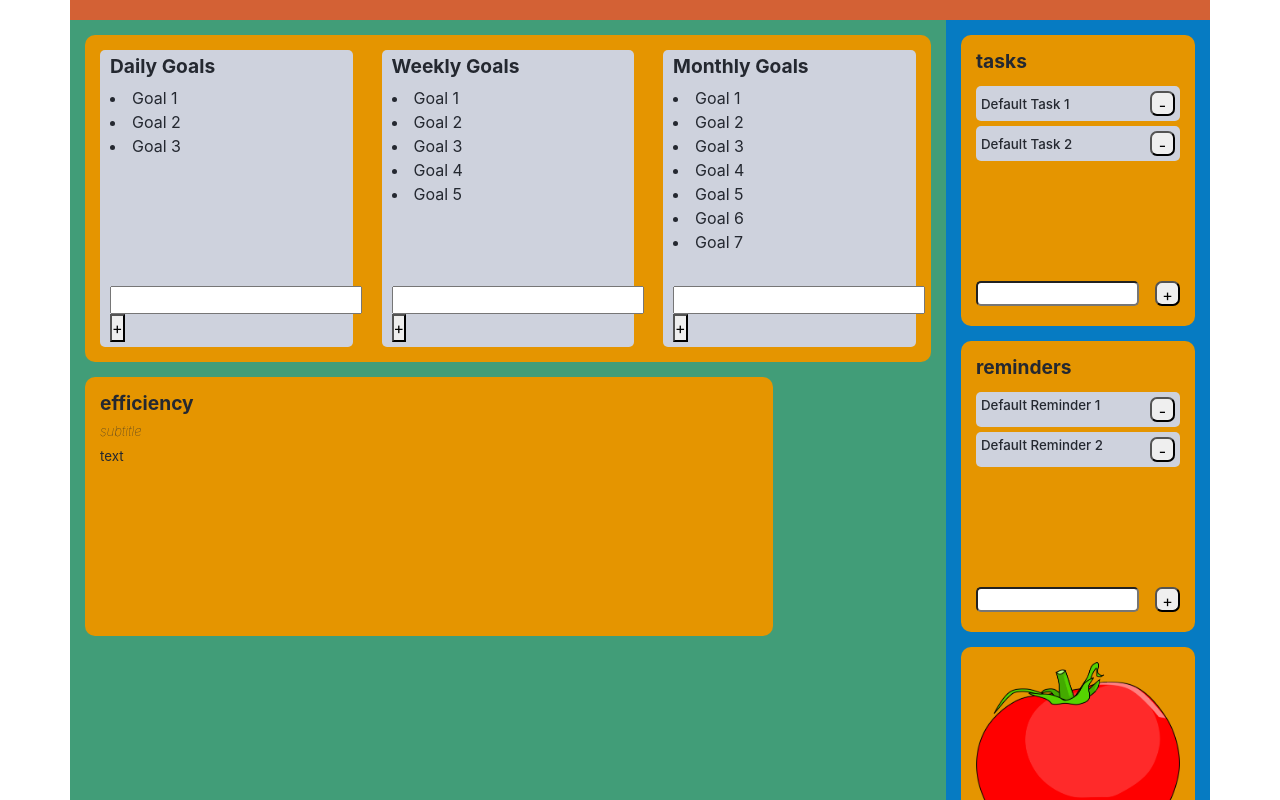
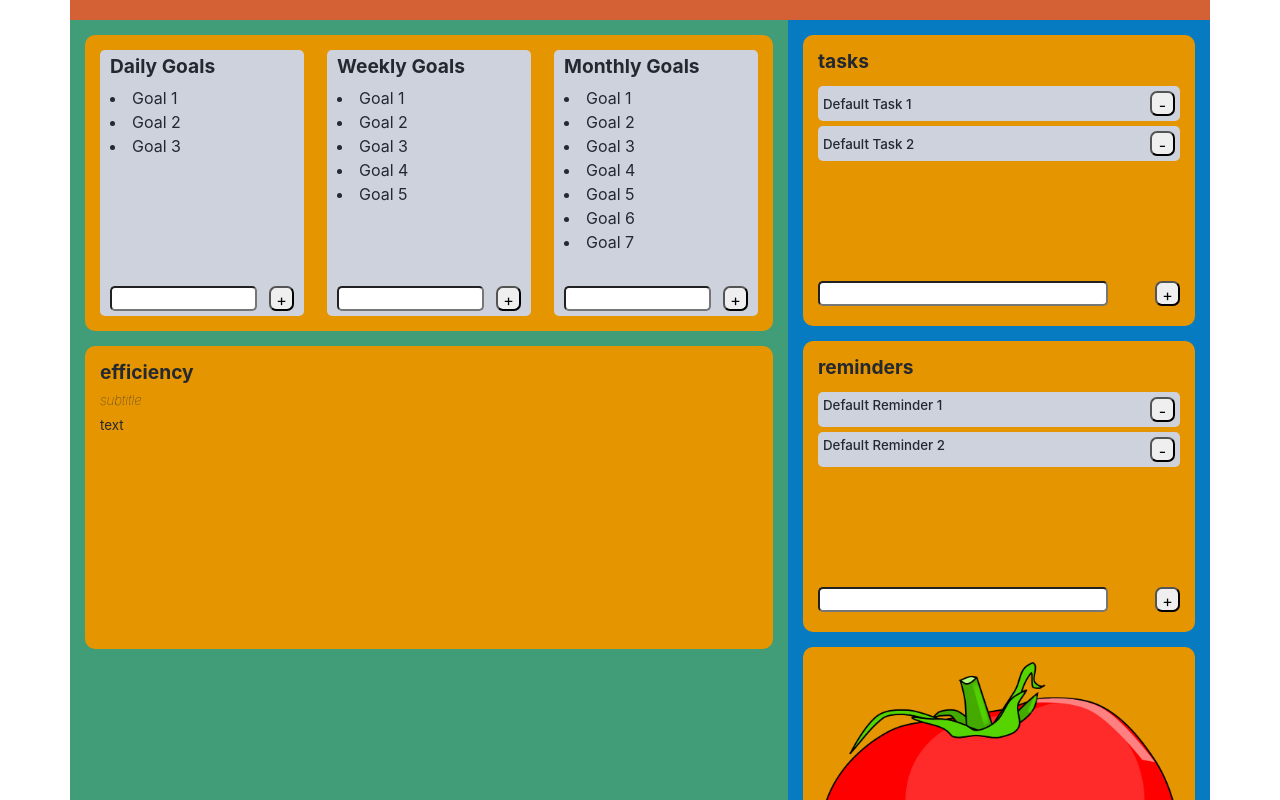
Before and after one commit to rjflanagan95/task-extension, a React (Create React App) app in the folder client/: page / in a window 1280 px wide. Shown: the top 800 px of the page. Built offline with nearby package versions, Linux system fonts and the light colour scheme; no server answers.

Commit message:
added form styling to goals panel

```diff
--- a/client/src/components/goals/dailygoals.js
+++ b/client/src/components/goals/dailygoals.js
@@ -42,7 +42,7 @@ class dailyGoals extends Component {
                 {this.props.dailyGoals.map((val, index) =>
                 <li className="goalItem" key={index}>{val}</li>)}
             </div>
-            <div className="dailyGoalsForm">
+            <div className="goalsForm">
                 <form>
                 <input className="goalsInput" name="dailyGoalsInput" onChange={(e) => this.changeUserInput(e.target.value)} value={this.state.dailyGoalsInput} type="text"/>
                 <button size="sm" className="addGoalBtn" onClick={this.addDailyGoal}>+</button>
--- a/client/src/components/goals/goals.css
+++ b/client/src/components/goals/goals.css
@@ -14,3 +14,17 @@
     height: 200px;
     overflow: scroll;
 }
+
+.goalsInput {
+    float: left;
+    height: 25px;
+    width: 80%;
+    border-radius: 5px;
+}
+
+.addGoalBtn {
+    float: right;
+    height: 25px;
+    width: 25px;
+    border-radius: 7px;
+}
--- a/client/src/components/goals/monthlygoals.js
+++ b/client/src/components/goals/monthlygoals.js
@@ -42,7 +42,7 @@ class monthlyGoals extends Component {
         {this.props.monthlyGoals.map((val, index) =>
             <li className="goalItem" key={index}>{val}</li>)}
         </div>
-        <div className="monthlyGoalsForm">
+        <div className="goalsForm">
           <form>
             <input className="goalsInput" name="monthlyGoalsInput" onChange={(e) => this.changeUserInput(e.target.value)} value={this.state.monthlyGoalsInput} type="text"/>
             <button size="sm" className="addGoalBtn" onClick={this.addMonthlyGoal}>+</button>
--- a/client/src/components/goals/weeklygoals.js
+++ b/client/src/components/goals/weeklygoals.js
@@ -42,7 +42,7 @@ class weeklyGoals extends Component {
             {this.props.weeklyGoals.map((val, index) =>
                 <li className="goalItem" key={index}>{val}</li>)}
             </div>
-            <div className="weeklyGoalsForm">
+            <div className="goalsForm">
                 <form>
                 <input className="goalsInput" name="weeklyGoalsInput" onChange={(e) => this.changeUserInput(e.target.value)} value={this.state.weeklyGoalsInput} type="text"/>
                 <button size="sm" className="addGoalBtn" onClick={this.addWeeklyGoal}>+</button>
```
